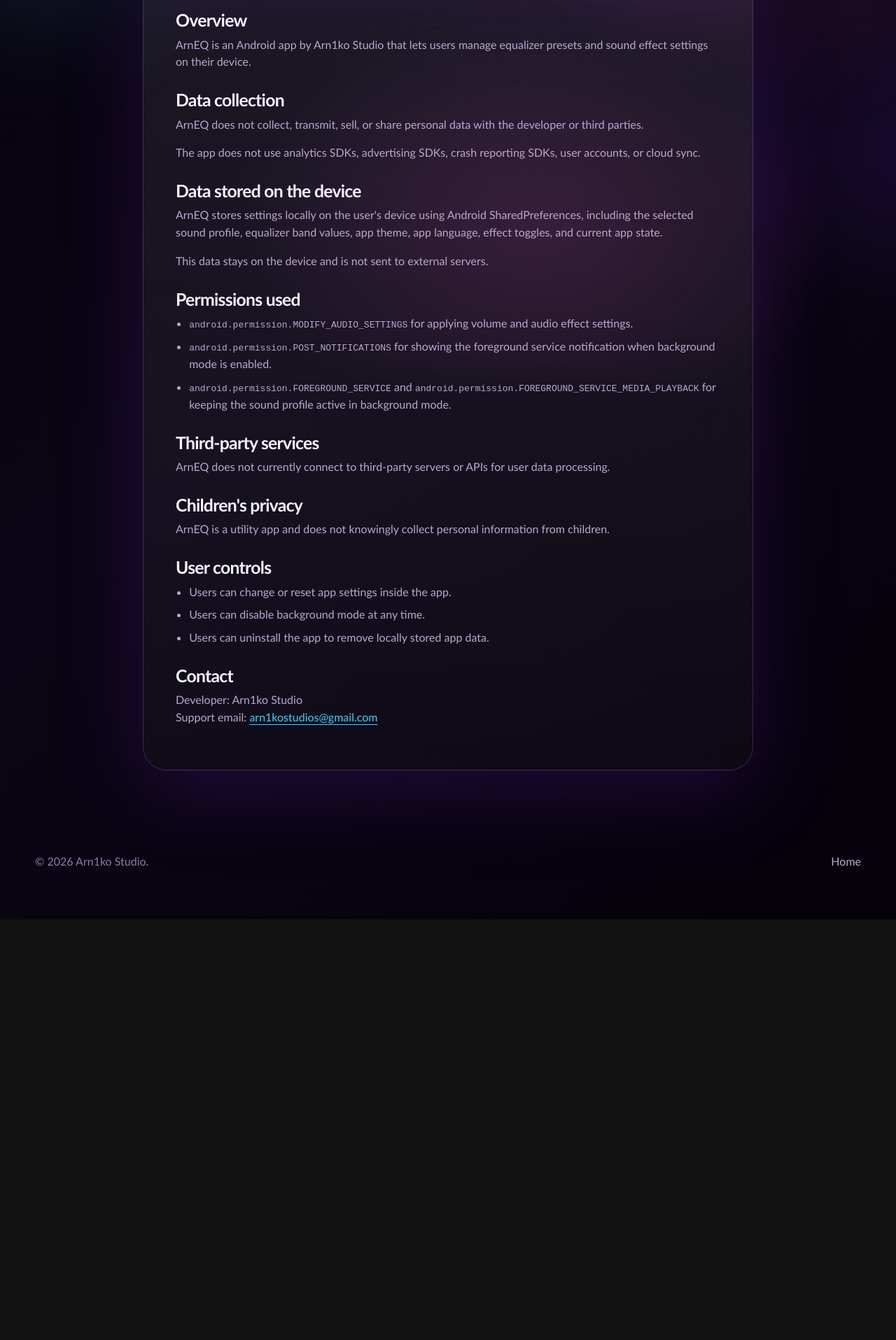
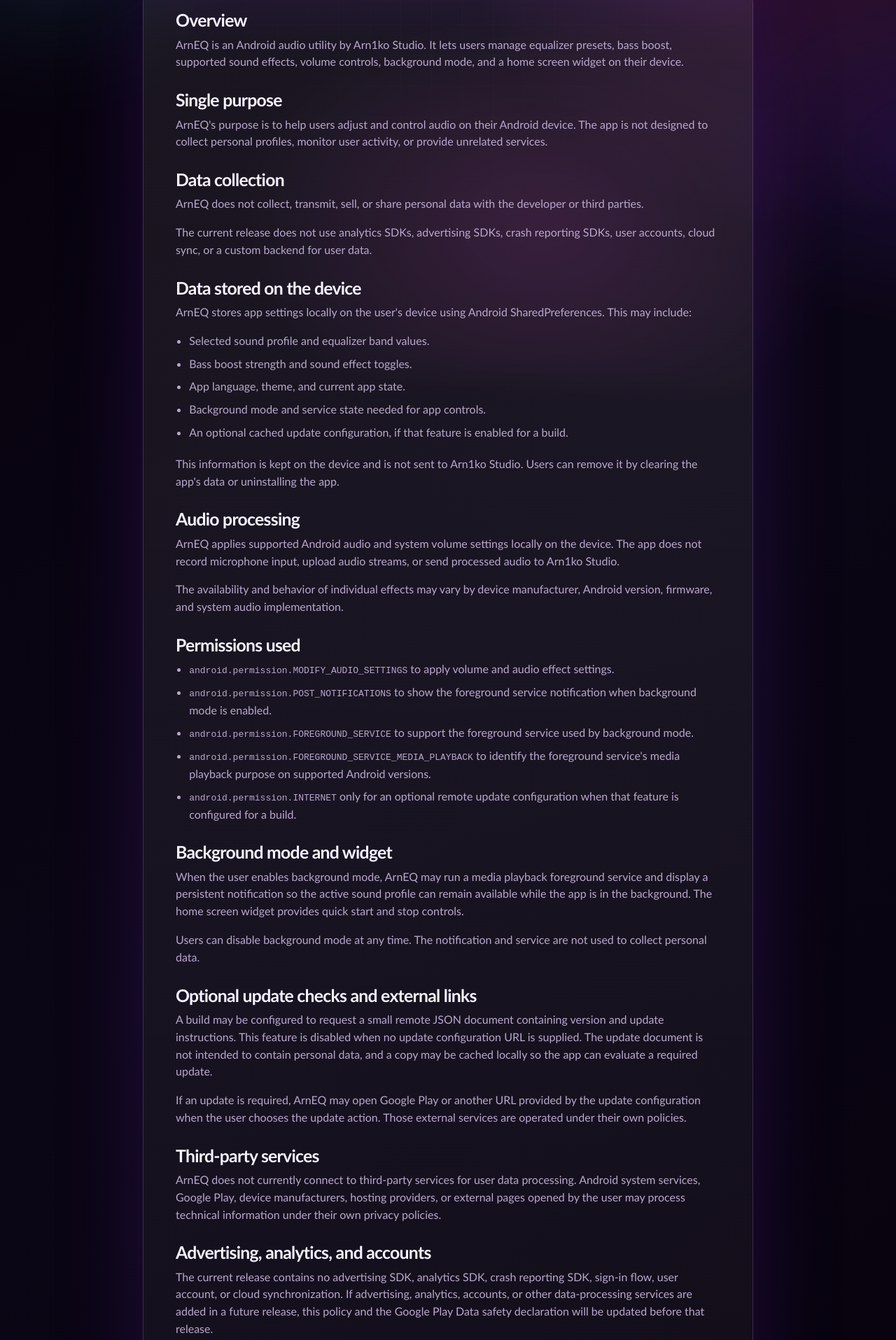
Before and after one commit to arn1kostudio/arn1kostudio.github.io, a plain HTML site: page arneq-privacy-policy.html in a window 1280 px wide. Shown: the part 537-2452 px from the top of the page at 70% size. Before the commit the page ends 1851 px from the top, so only its background shows below. Drawn offline with Linux system fonts and the light colour scheme.

Commit message:
Expand ArnEQ Android privacy policy

```diff
--- a/arneq-privacy-policy.html
+++ b/arneq-privacy-policy.html
@@ -39,8 +39,17 @@
       <article class="policy-card">
         <h2>Overview</h2>
         <p>
-          ArnEQ is an Android app by Arn1ko Studio that lets users manage
-          equalizer presets and sound effect settings on their device.
+          ArnEQ is an Android audio utility by Arn1ko Studio. It lets users
+          manage equalizer presets, bass boost, supported sound effects,
+          volume controls, background mode, and a home screen widget on their
+          device.
+        </p>
+
+        <h2>Single purpose</h2>
+        <p>
+          ArnEQ's purpose is to help users adjust and control audio on their
+          Android device. The app is not designed to collect personal profiles,
+          monitor user activity, or provide unrelated services.
         </p>
 
         <h2>Data collection</h2>
@@ -49,46 +58,132 @@
           the developer or third parties.
         </p>
         <p>
-          The app does not use analytics SDKs, advertising SDKs, crash
-          reporting SDKs, user accounts, or cloud sync.
+          The current release does not use analytics SDKs, advertising SDKs,
+          crash reporting SDKs, user accounts, cloud sync, or a custom backend
+          for user data.
         </p>
 
         <h2>Data stored on the device</h2>
         <p>
-          ArnEQ stores settings locally on the user's device using Android
-          SharedPreferences, including the selected sound profile, equalizer
-          band values, app theme, app language, effect toggles, and current app
-          state.
+          ArnEQ stores app settings locally on the user's device using Android
+          SharedPreferences. This may include:
+        </p>
+        <ul>
+          <li>Selected sound profile and equalizer band values.</li>
+          <li>Bass boost strength and sound effect toggles.</li>
+          <li>App language, theme, and current app state.</li>
+          <li>Background mode and service state needed for app controls.</li>
+          <li>An optional cached update configuration, if that feature is enabled for a build.</li>
+        </ul>
+        <p>
+          This information is kept on the device and is not sent to Arn1ko
+          Studio. Users can remove it by clearing the app's data or uninstalling
+          the app.
+        </p>
+
+        <h2>Audio processing</h2>
+        <p>
+          ArnEQ applies supported Android audio and system volume settings
+          locally on the device. The app does not record microphone input,
+          upload audio streams, or send processed audio to Arn1ko Studio.
         </p>
         <p>
-          This data stays on the device and is not sent to external servers.
+          The availability and behavior of individual effects may vary by
+          device manufacturer, Android version, firmware, and system audio
+          implementation.
         </p>
 
         <h2>Permissions used</h2>
         <ul>
-          <li><code>android.permission.MODIFY_AUDIO_SETTINGS</code> for applying volume and audio effect settings.</li>
-          <li><code>android.permission.POST_NOTIFICATIONS</code> for showing the foreground service notification when background mode is enabled.</li>
-          <li><code>android.permission.FOREGROUND_SERVICE</code> and <code>android.permission.FOREGROUND_SERVICE_MEDIA_PLAYBACK</code> for keeping the sound profile active in background mode.</li>
+          <li><code>android.permission.MODIFY_AUDIO_SETTINGS</code> to apply volume and audio effect settings.</li>
+          <li><code>android.permission.POST_NOTIFICATIONS</code> to show the foreground service notification when background mode is enabled.</li>
+          <li><code>android.permission.FOREGROUND_SERVICE</code> to support the foreground service used by background mode.</li>
+          <li><code>android.permission.FOREGROUND_SERVICE_MEDIA_PLAYBACK</code> to identify the foreground service's media playback purpose on supported Android versions.</li>
+          <li><code>android.permission.INTERNET</code> only for an optional remote update configuration when that feature is configured for a build.</li>
         </ul>
+
+        <h2>Background mode and widget</h2>
+        <p>
+          When the user enables background mode, ArnEQ may run a media playback
+          foreground service and display a persistent notification so the active
+          sound profile can remain available while the app is in the background.
+          The home screen widget provides quick start and stop controls.
+        </p>
+        <p>
+          Users can disable background mode at any time. The notification and
+          service are not used to collect personal data.
+        </p>
+
+        <h2>Optional update checks and external links</h2>
+        <p>
+          A build may be configured to request a small remote JSON document
+          containing version and update instructions. This feature is disabled
+          when no update configuration URL is supplied. The update document is
+          not intended to contain personal data, and a copy may be cached
+          locally so the app can evaluate a required update.
+        </p>
+        <p>
+          If an update is required, ArnEQ may open Google Play or another URL
+          provided by the update configuration when the user chooses the update
+          action. Those external services are operated under their own policies.
+        </p>
 
         <h2>Third-party services</h2>
         <p>
-          ArnEQ does not currently connect to third-party servers or APIs for
-          user data processing.
+          ArnEQ does not currently connect to third-party services for user data
+          processing. Android system services, Google Play, device manufacturers,
+          hosting providers, or external pages opened by the user may process
+          technical information under their own privacy policies.
+        </p>
+
+        <h2>Advertising, analytics, and accounts</h2>
+        <p>
+          The current release contains no advertising SDK, analytics SDK, crash
+          reporting SDK, sign-in flow, user account, or cloud synchronization.
+          If advertising, analytics, accounts, or other data-processing services
+          are added in a future release, this policy and the Google Play Data
+          safety declaration will be updated before that release.
+        </p>
+
+        <h2>Data sharing</h2>
+        <p>
+          Arn1ko Studio does not sell, rent, or share ArnEQ user data for
+          advertising, analytics, profiling, or unrelated purposes. The app's
+          local settings and audio state are not transmitted to the developer.
+        </p>
+
+        <h2>Data deletion and user controls</h2>
+        <p>
+          Users can change or reset settings inside the app, disable background
+          mode, clear the app's data in Android settings, or uninstall ArnEQ.
+          Clearing app data or uninstalling the app removes locally stored ArnEQ
+          settings. The current release does not maintain a user account or
+          server-side personal-data profile that requires an account deletion
+          request.
+        </p>
+
+        <h2>Security and device responsibility</h2>
+        <p>
+          ArnEQ is designed to keep its settings and audio processing on the
+          device and to avoid unnecessary data collection. No software, device,
+          network, or download channel can be guaranteed to be completely
+          risk-free. Users should keep Android, Google Play, and their device
+          security software up to date and install ArnEQ from an official
+          source.
         </p>
 
         <h2>Children's privacy</h2>
         <p>
-          ArnEQ is a utility app and does not knowingly collect personal
-          information from children.
+          ArnEQ is a general-purpose utility app and is not designed to
+          knowingly collect personal information from children.
         </p>
 
-        <h2>User controls</h2>
-        <ul>
-          <li>Users can change or reset app settings inside the app.</li>
-          <li>Users can disable background mode at any time.</li>
-          <li>Users can uninstall the app to remove locally stored app data.</li>
-        </ul>
+        <h2>Changes to this policy</h2>
+        <p>
+          This policy may be updated when ArnEQ features, permissions, update
+          behavior, hosting, or Google Play requirements change. The effective
+          date at the top of this page shows the latest version.
+        </p>
 
         <h2>Contact</h2>
         <p>
```
